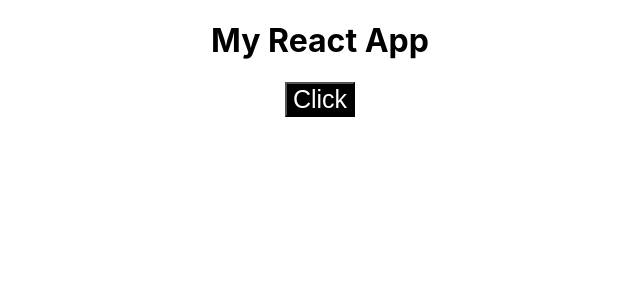
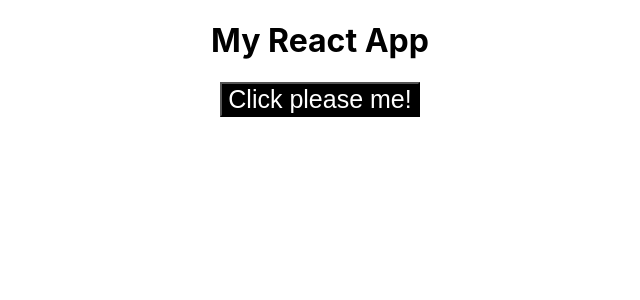
Before and after one commit to natzyl/RTtest, a React (Create React App) app: page / in a window 1280 px wide. Shown: the top 300 px of the page, without its empty margins (320-960 px from the left). Built offline with nearby package versions, Linux system fonts and the light colour scheme.

Commit message:
Add words

```diff
--- a/src/components/Button/Button.tsx
+++ b/src/components/Button/Button.tsx
@@ -2,7 +2,7 @@ import React from 'react';
 import './Button.css';
 
 const Button = () => {
-    return <button className="my-button">Click</button>;
+    return <button className="my-button">Click please me!</button>;
 };
 
 export default Button;
```
